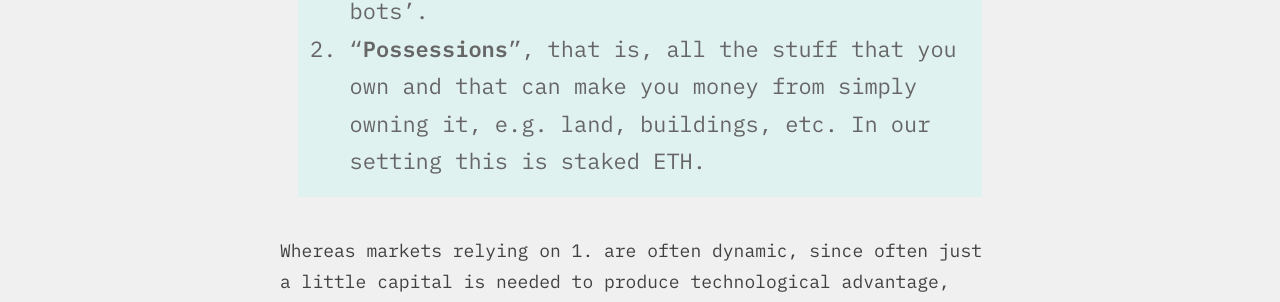
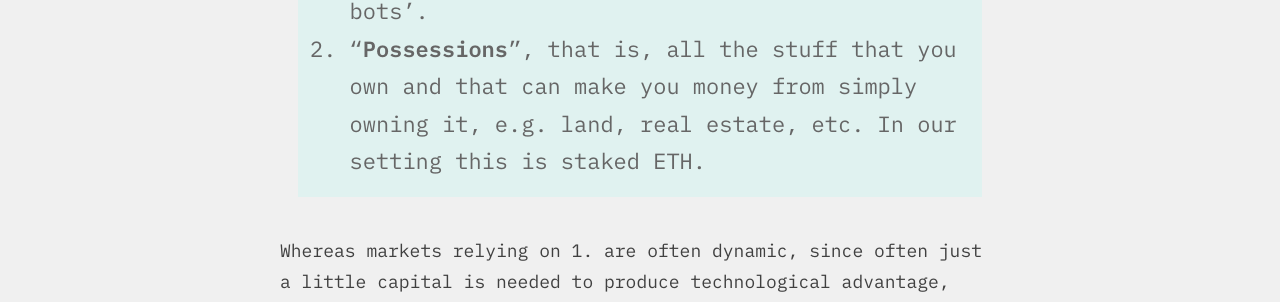
Before and after one commit to eric-downes/20sq-blog, a Jekyll site: the page built from _posts/2023-08-26-mev-cui-bono.md, in a window 1280 px wide and 900 px high, scrolled down 6832 px. Shown: the part 226-528 px from the top of the window. Built offline with Jekyll 4.4.1, drawn with Linux system fonts in a browser that asks for light colours; formulas are drawn with MathJax 3.

Commit message:
Cosmetics.

```diff
--- a/_posts/2023-08-26-mev-cui-bono.md
+++ b/_posts/2023-08-26-mev-cui-bono.md
@@ -79,7 +79,7 @@ Indeed, at 20[ ] we're very prone to consider builders and searchers as conceptu
 
 >The economic power of a given actor is proportional to two things:
 1. "**Brains**", that is, all the intangible knowledge that is needed to perform a job. In our setting this may be stuff like 'fast searching algorithms' or 'state of the art bots'.
-2. "**Possessions**", that is, all the stuff that you own and that can make you money from simply owning it, e.g. land, buildings, etc. In our setting this is staked ETH.
+2. "**Possessions**", that is, all the stuff that you own and that can make you money from simply owning it, e.g. land, real estate, etc. In our setting this is staked ETH.
 
 Whereas markets relying on 1. are often dynamic, since often just a little capital is needed to produce technological advantage, markets relying on 2. tend to be more static, because of very high initial investment costs.
 
```
